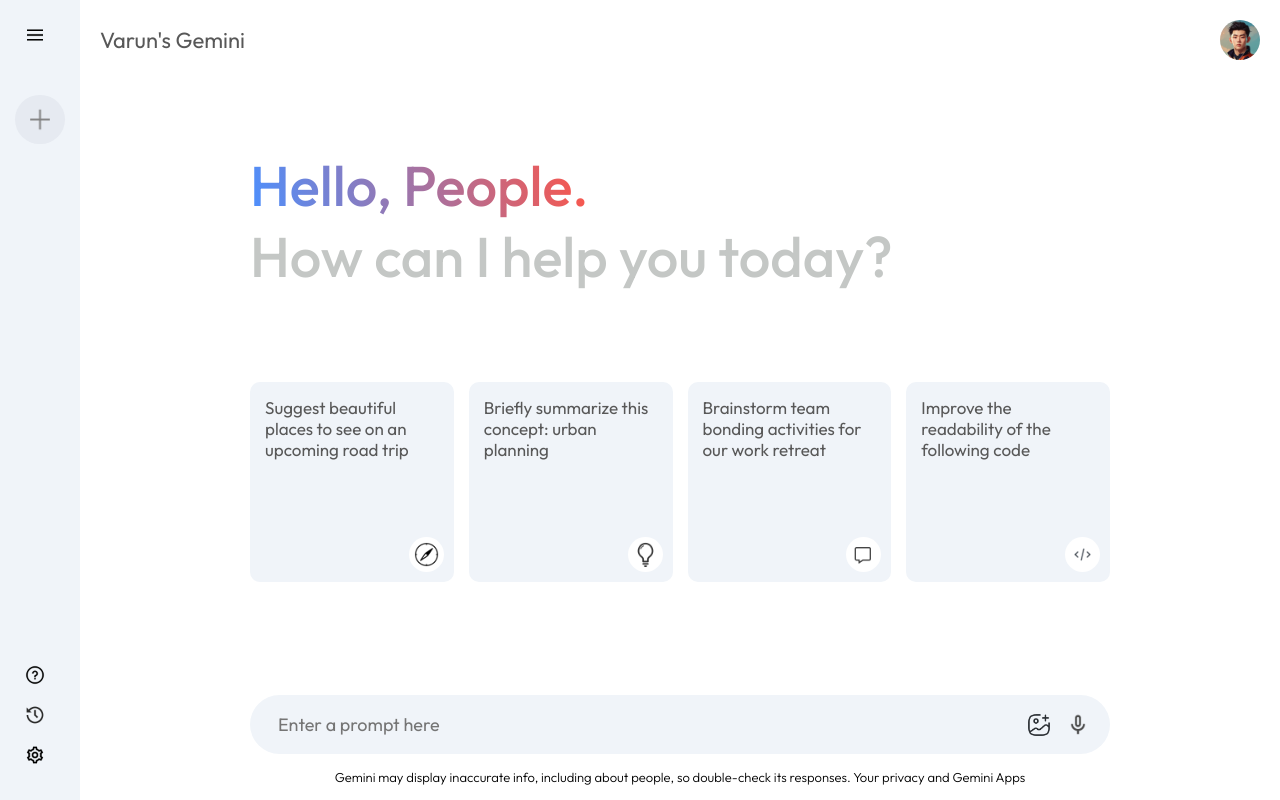
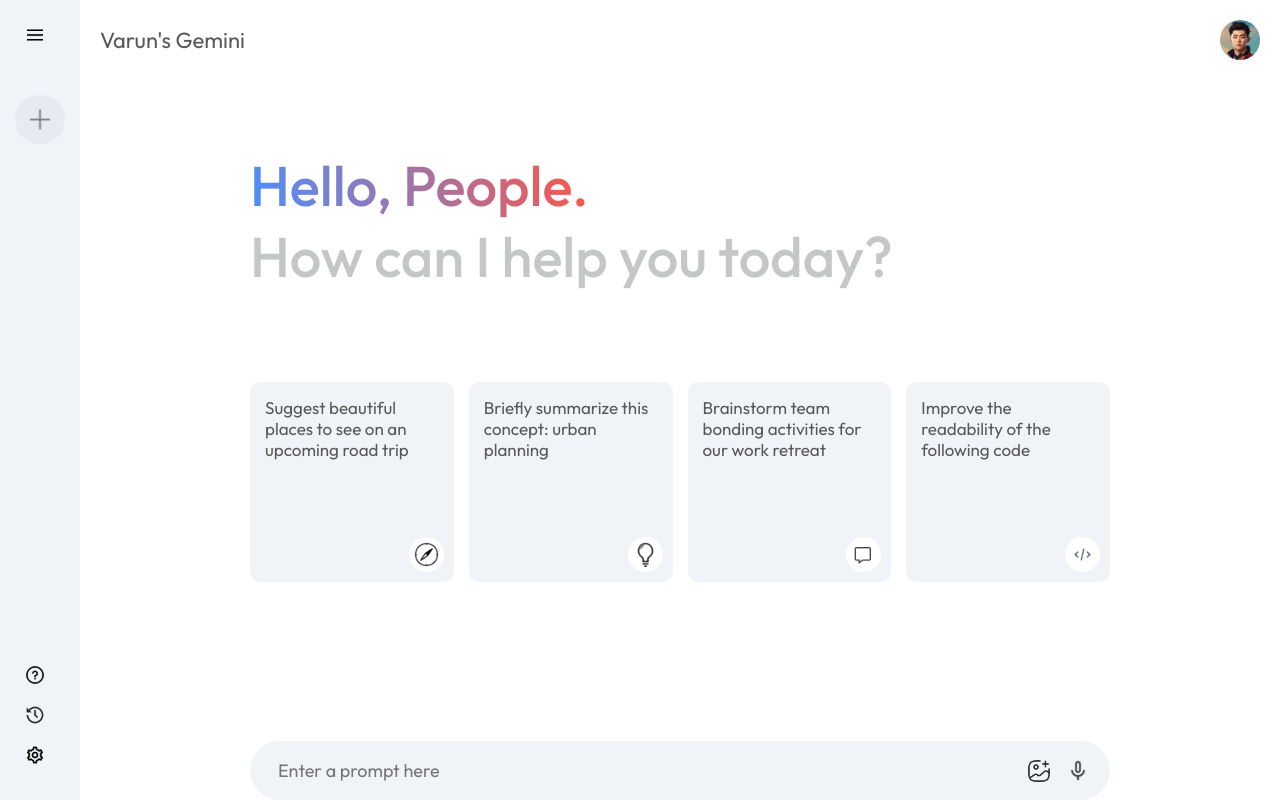
Before and after one commit to Padala-Varun/MY_GEMINI_AI, a React (Vite) app: page / in a window 1280 px wide. Built offline with nearby package versions, Linux system fonts and the light colour scheme.

Commit message:
Update Main.jsx

```diff
--- a/src/components/Main/Main.jsx
+++ b/src/components/Main/Main.jsx
@@ -90,10 +90,6 @@
               ) : null}
             </div>
           </div>
-          <p className="bottom-info">
-            Gemini may display inaccurate info, including about people, so
-            double-check its responses. Your privacy and Gemini Apps
-          </p>
         </div>
       </div>
     </div>
```
